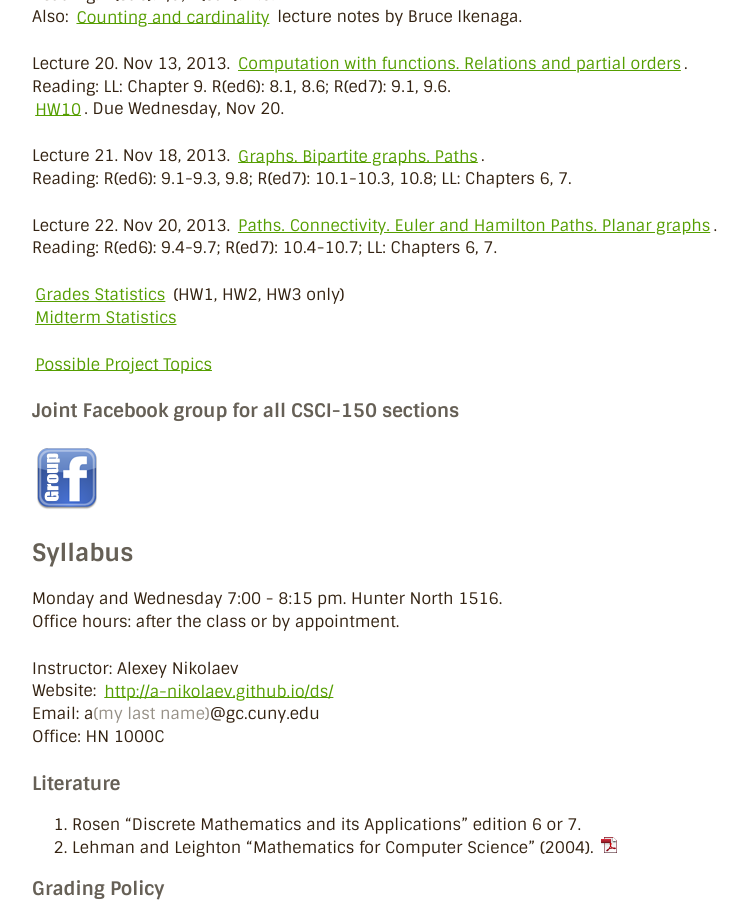
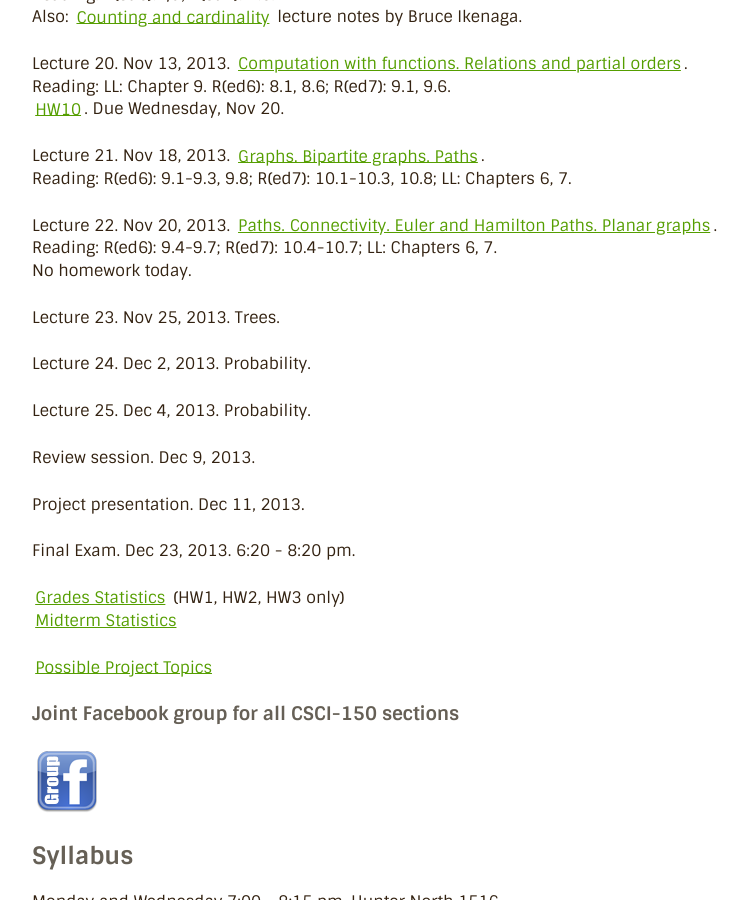
Before and after one commit to a-nikolaev/a-nikolaev.github.io, a Jekyll site: the page built from ds/index.markdown, in a window 1280 px wide and 900 px high, scrolled down 1961 px. Shown: the whole window, without its empty margins (248-995 px from the left). Built offline with Jekyll 4.4.1, drawn with Linux system fonts in a browser that asks for light colours; Markdown is read by kramdown in place of the engine named in the settings.

Commit message:
scheduled lectures and the final exam

```diff
--- a/ds/index.markdown
+++ b/ds/index.markdown
@@ -106,6 +106,19 @@ Reading: R(ed6): 9.1-9.3, 9.8; R(ed7): 10.1-10.3, 10.8; LL: Chapters 6, 7.
 
 Lecture 22. Nov 20, 2013. [Paths. Connectivity. Euler and Hamilton Paths. Planar graphs](/ds/docs/lec22.pdf).
 Reading: R(ed6): 9.4-9.7; R(ed7): 10.4-10.7; LL: Chapters 6, 7.
+No homework today.
+
+Lecture 23. Nov 25, 2013. Trees.
+
+Lecture 24. Dec 2, 2013. Probability.
+
+Lecture 25. Dec 4, 2013. Probability.
+
+Review session. Dec 9, 2013.
+
+Project presentation. Dec 11, 2013.
+
+Final Exam. Dec 23, 2013. 6:20 - 8:20 pm.
 
 [Grades Statistics](/ds/docs/grades-stats.pdf) (HW1, HW2, HW3 only)
 [Midterm Statistics](/ds/docs/grades-midterm-stats.pdf)
```
